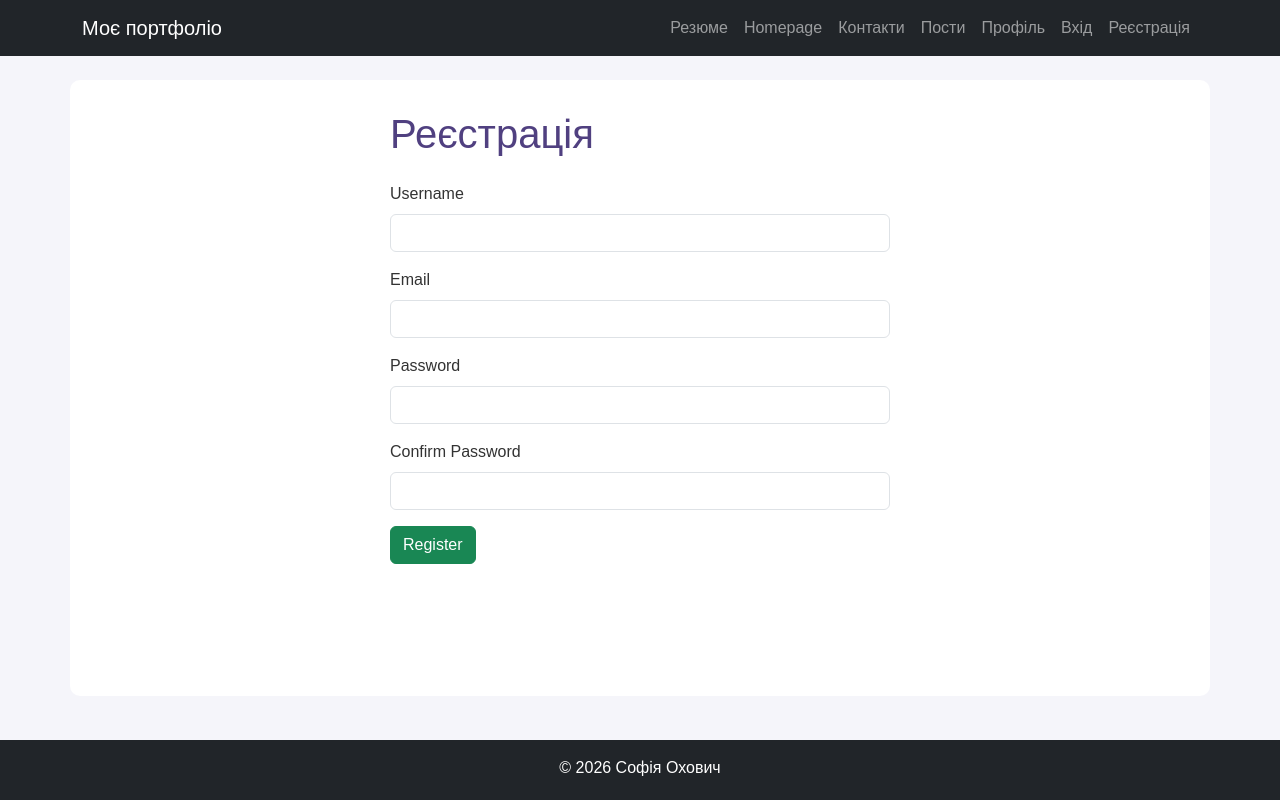
After one commit to sofiiaokhovych/flask-app-lab, a Flask app: page /users/register in a window 1280 px wide. The commit adds this page. Run offline with Flask 3, Linux system fonts and the light colour scheme; some libraries are stand-ins or nearby versions.

Commit message:
lab9 part1-3: registration form with validators and password hashing

```diff
--- a/app/templates/navbar.html
+++ b/app/templates/navbar.html
@@ -46,6 +46,12 @@
                         Вхід
                     </a>
                 </li>
+
+                <li class="nav-item">
+                    <a class="nav-link" href="{{ url_for('users.register') }}">
+                        Реєстрація
+                    </a>
+                </li>
             </ul>
         </div>
     </div>
--- /dev/null
+++ b/app/users/forms.py
@@ -0,0 +1,48 @@
+from flask_wtf import FlaskForm
+from wtforms import StringField, PasswordField, SubmitField, BooleanField
+from wtforms.validators import DataRequired, Email, Length, EqualTo, ValidationError, Regexp
+
+from app import db
+from app.models import User
+
+
+class RegistrationForm(FlaskForm):
+    username = StringField('Username', validators=[
+        DataRequired(),
+        Length(min=4, max=14, message="Username має бути довжиною від 4 до 14 символів."),
+        Regexp(r'^[A-Za-z][A-Za-z0-9_.]*$', message="Username має починатися з літери та містити лише літери, цифри, крапки або підкреслення.")])
+
+    email = StringField('Email', validators=[DataRequired(), Email()])
+
+    password = PasswordField('Password', validators=[
+        DataRequired(),
+        Length(min=6, message="Пароль має містити щонайменше 6 символів.")
+    ])
+
+    confirm_password = PasswordField('Confirm Password', validators=[
+        DataRequired(),
+        EqualTo('password', message="Паролі не збігаються.")
+    ])
+
+    submit = SubmitField('Register')
+
+    def validate_username(self, username):
+        user = db.session.execute(
+            db.select(User).filter_by(username=username.data)
+        ).scalar_one_or_none()
+        if user:
+            raise ValidationError('Користувач з таким username вже існує.')
+
+    def validate_email(self, email):
+        user = db.session.execute(
+            db.select(User).filter_by(email=email.data)
+        ).scalar_one_or_none()
+        if user:
+            raise ValidationError('Користувач з таким email вже існує.')
+
+
+class LoginForm(FlaskForm):
+    email = StringField('Email', validators=[DataRequired(), Email()])
+    password = PasswordField('Password', validators=[DataRequired()])
+    remember = BooleanField('Remember Me')
+    submit = SubmitField('Login')
--- /dev/null
+++ b/app/users/templates/users/register.html
@@ -0,0 +1,16 @@
+{% extends "base.html" %}
+{% from "macros/form_macros.html" import render_field %}
+
+{% block content %}
+<div class="mx-auto" style="max-width: 500px;">
+    <h1 class="mb-4">Реєстрація</h1>
+    <form method="POST" action="{{ url_for('users.register') }}">
+        {{ form.hidden_tag() }}
+        {{ render_field(form.username) }}
+        {{ render_field(form.email) }}
+        {{ render_field(form.password) }}
+        {{ render_field(form.confirm_password) }}
+        {{ form.submit(class="btn btn-success") }}
+    </form>
+</div>
+{% endblock %}
--- a/app/users/views.py
+++ b/app/users/views.py
@@ -1,5 +1,8 @@
 from flask import request, redirect, url_for, render_template, session, flash, make_response
 from . import user_bp
+from app import db, bcrypt
+from app.models import User
+from .forms import RegistrationForm, LoginForm
 
 CORRECT_USERNAME = "user1"
 CORRECT_PASSWORD = "12345"
@@ -134,3 +137,15 @@ def change_theme(theme):
     response.set_cookie("profile_theme", theme, max_age=60 * 60 * 24 * 30)
 
     return response
+
+@user_bp.route("/register", methods=["GET", "POST"])
+def register():
+    form = RegistrationForm()
+    if form.validate_on_submit():
+        hashed_password = bcrypt.generate_password_hash(form.password.data).decode('utf-8')
+        user = User(username=form.username.data, email=form.email.data, password=hashed_password)
+        db.session.add(user)
+        db.session.commit()
+        flash(f'Account created for {form.username.data}!', category='success')
+        return redirect(url_for('users.login'))
+    return render_template('register.html', form=form, title='Register')
```
Also changed, not shown: instance/data.sqlite.
